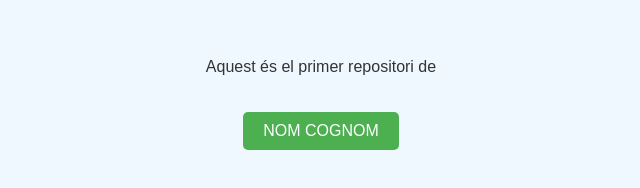
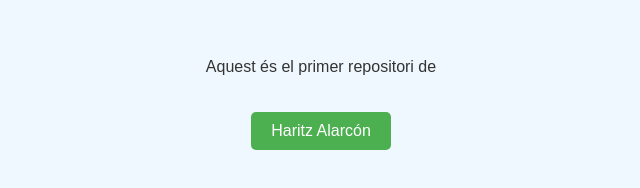
Before and after one commit to HaritzAlarcon/El-meu-primer-repositori, a plain HTML site: page index.html in a window 1280 px wide. Shown: the whole page, without its empty margins (319-959 px from the left). Drawn offline with Linux system fonts and the light colour scheme.

Commit message:
Update index.html

```diff
--- a/index.html
+++ b/index.html
@@ -1,7 +1,7 @@
 <html lang="ca">
 <head>
     <meta charset="UTF-8">
-    <title>Primer repositori de NOM COGNOM</title>
+    <title>Primer repositori de Haritz Alarcón</title>
     <style>
         body {
             background-color: #f0f8ff;
@@ -27,6 +27,6 @@
 </head>
 <body>
     <p>Aquest és el primer repositori de</p>
-    <button>NOM COGNOM</button>
+    <button>Haritz Alarcón</button>
 </body>
 </html>
```
